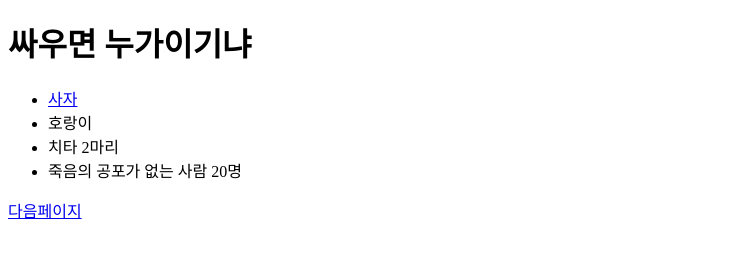
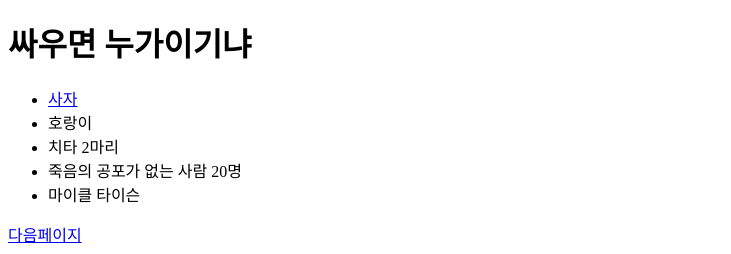
Before and after one commit to z1minn/zm, a plain HTML site: page index.html in a window 1280 px wide. Shown: the part 1047-1301 px from the top of the page, without its empty margins (0-731 px from the left). Before the commit the page ends 1277 px from the top, so only its background shows below. Drawn offline with Linux system fonts and the light colour scheme.

Commit message:
선택지 수정

```diff
--- a/index.html
+++ b/index.html
@@ -40,6 +40,7 @@
       <li>호랑이</li>
       <li>치타 2마리</li>
       <li>죽음의 공포가 없는 사람 20명</li>
+      <li>마이클 타이슨</li>
     </ul>
     <a href="page1.html">다음페이지</a>
   </body>
```
